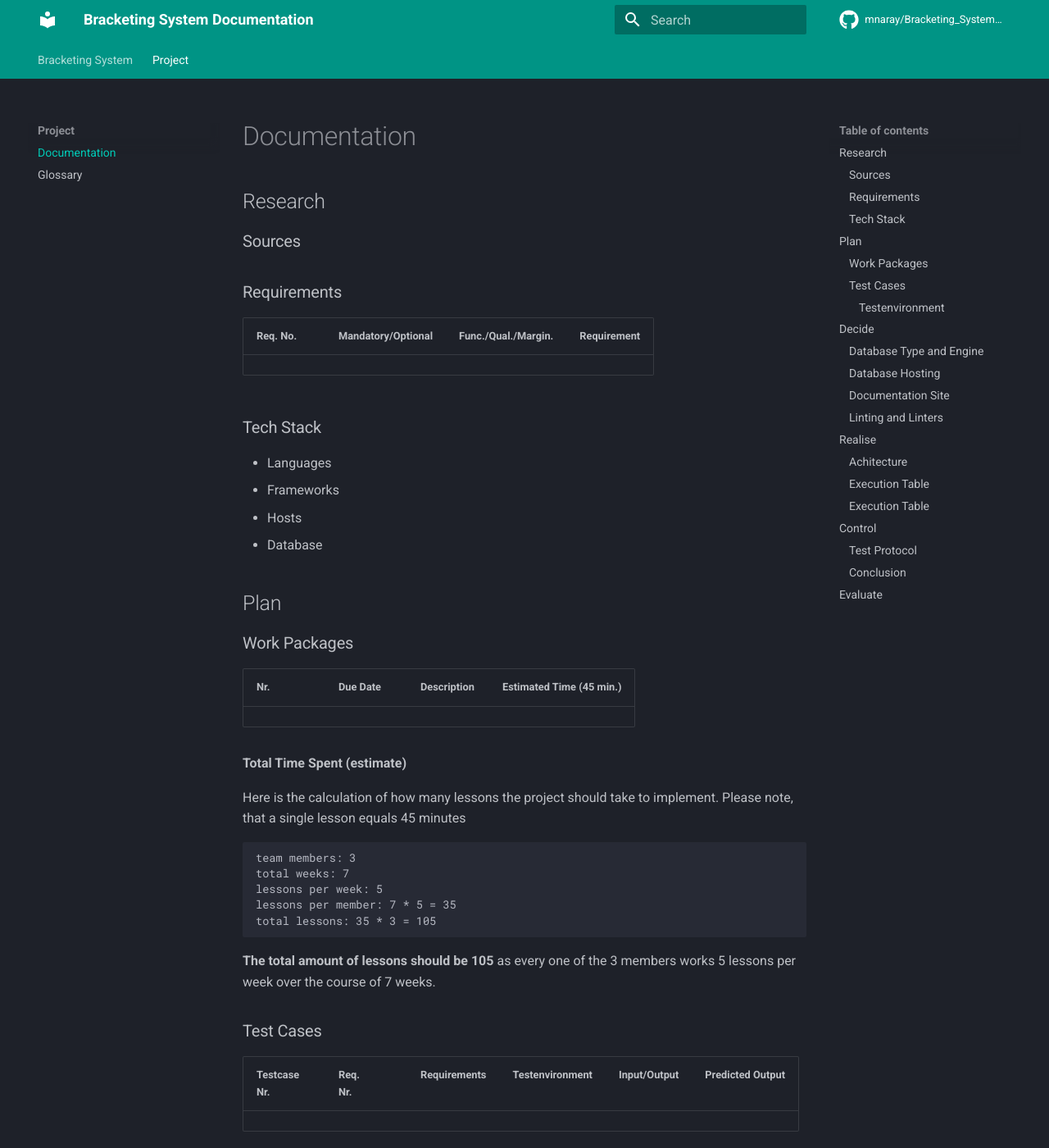
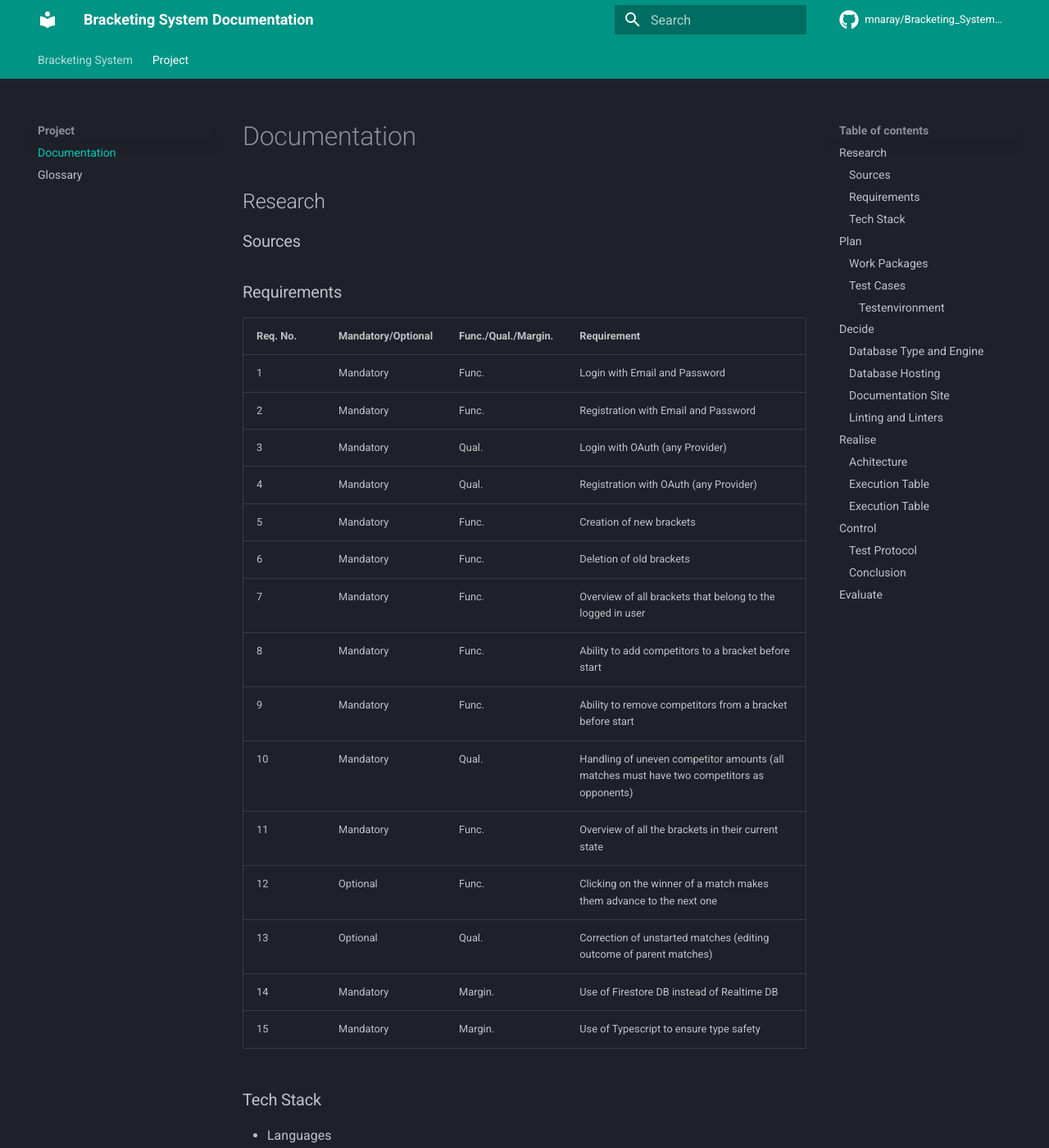
Before and after one commit to mnaray/Bracketing_System_Docs, an MkDocs documentation site: the page built from docs/project/documentation.md, in a window 1280 px wide and 1400 px high. Shown: the whole window at 82% size. Built offline with MkDocs 1.6.1 and Material for MkDocs 9.7.7, drawn with Linux system fonts in a browser that asks for light colours; comment, search, counter and statistics services are not loaded.

Commit message:
add requirements

```diff
--- a/docs/project/documentation.md
+++ b/docs/project/documentation.md
@@ -7,9 +7,23 @@
 ### Requirements
 
 
-| **Req. No.** | **Mandatory/Optional** | **Func./Qual./Margin.** | **Requirement** |
-| :----------- | ---------------------- | :---------------------- | --------------- |
-|              |                        |                         |                 |
+| **Req. No.** | **Mandatory/Optional** | **Func./Qual./Margin.** | **Requirement**                                                                            |
+| ------------ | ---------------------- | ----------------------- | ------------------------------------------------------------------------------------------ |
+| 1            | Mandatory              | Func.                   | Login with Email and Password                                                              |
+| 2            | Mandatory              | Func.                   | Registration with Email and Password                                                       |
+| 3            | Mandatory              | Qual.                   | Login with OAuth (any Provider)                                                            |
+| 4            | Mandatory              | Qual.                   | Registration with OAuth (any Provider)                                                     |
+| 5            | Mandatory              | Func.                   | Creation of new brackets                                                                   |
+| 6            | Mandatory              | Func.                   | Deletion of old brackets                                                                   |
+| 7            | Mandatory              | Func.                   | Overview of all brackets that belong to the logged in user                                 |
+| 8            | Mandatory              | Func.                   | Ability to add competitors to a bracket before start                                       |
+| 9            | Mandatory              | Func.                   | Ability to remove competitors from a bracket before start                                  |
+| 10           | Mandatory              | Qual.                   | Handling of uneven competitor amounts (all matches must have two competitors as opponents) |
+| 11           | Mandatory              | Func.                   | Overview of all the brackets in their current state                                        |
+| 12           | Optional               | Func.                   | Clicking on the winner of a match makes them advance to the next one                       |
+| 13           | Optional               | Qual.                   | Correction of unstarted matches (editing outcome of parent matches)                        |
+| 14           | Mandatory              | Margin.                 | Use of Firestore DB instead of Realtime DB                                                 |
+| 15           | Mandatory              | Margin.                 | Use of Typescript to ensure type safety                                                    |
 
 ### Tech Stack
 
```
